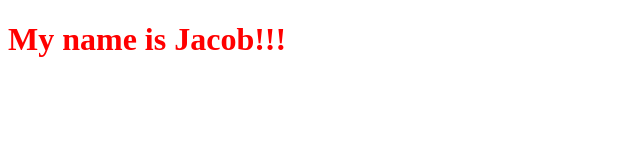
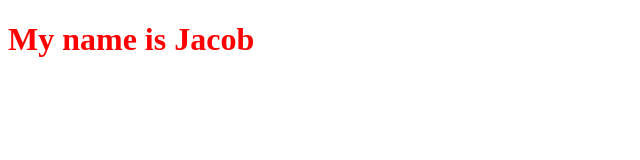
Before and after one commit to jacobfairhall/Simplified, a plain HTML site: page index.html in a window 1280 px wide. Shown: the full height of the page, 0-640 px from the left. Drawn offline with Linux system fonts and the light colour scheme.

Commit message:
remove exclamantion marks

```diff
--- a/index.html
+++ b/index.html
@@ -8,6 +8,6 @@
     <link rel="stylesheet" href="styles.css">
 </head>
 <body>
-    <h1>My name is Jacob!!!</h1>
+    <h1>My name is Jacob</h1>
 </body>
 </html>
```
